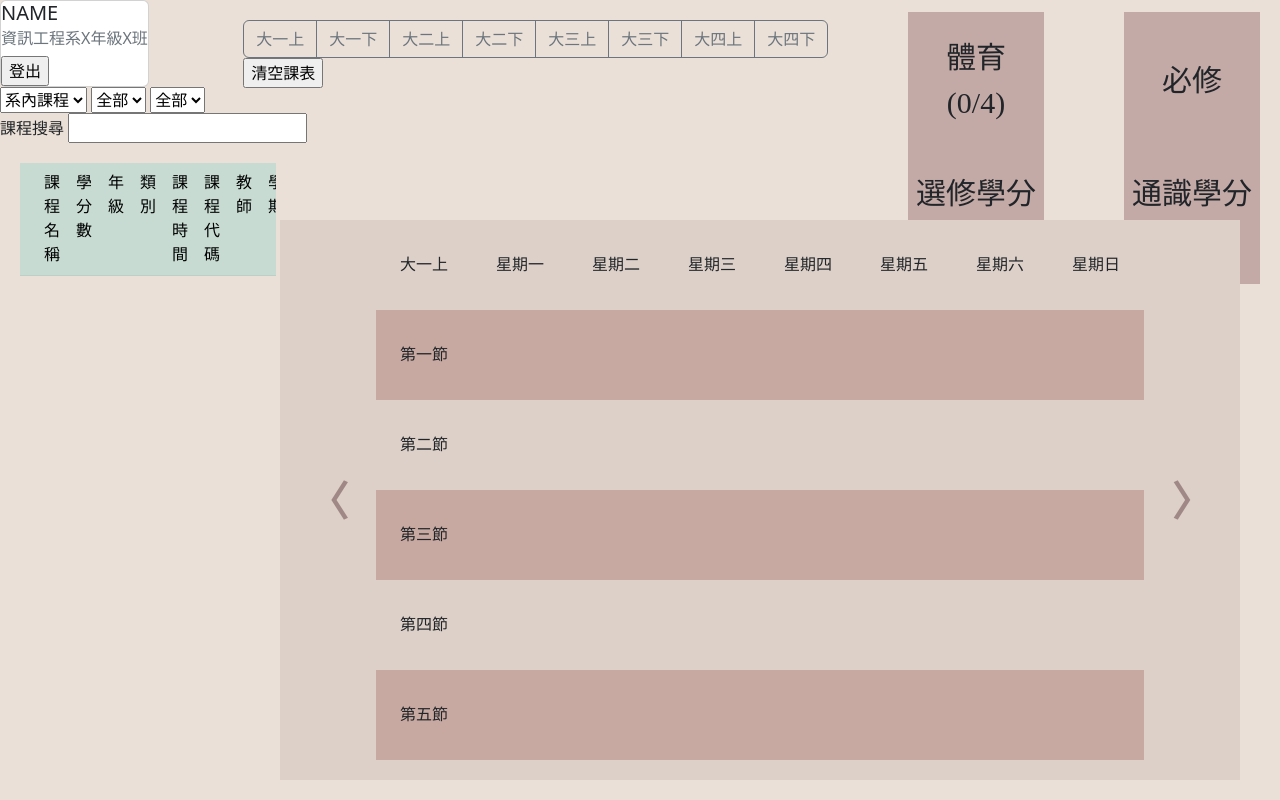
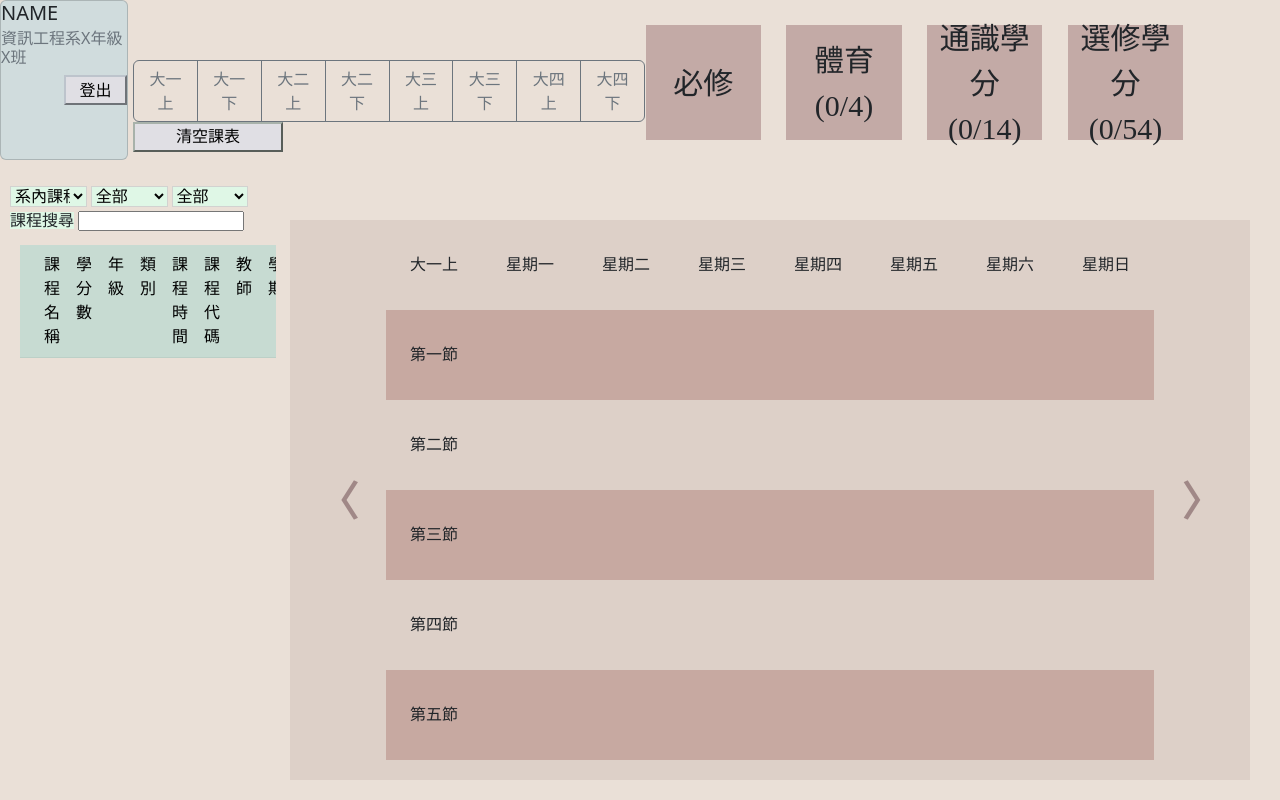
Before and after one commit to Yupoer/WP_project, a plain HTML site: page index.html in a window 1280 px wide. Drawn offline with nearby package versions, Linux system fonts and the light colour scheme; no server answers; a web font is replaced by a local one.

Commit message:
Add files via upload

```diff
--- a/style_table.css
+++ b/style_table.css
@@ -4,72 +4,167 @@ body {
     background-color: #EAE0D7;
     margin: 0;
 }
-/*****************************學年***********************************/
-.semester{
-    display: flex;
-    width: 50vw;
-    height: 15vh;
+
+.up {
     position: absolute;
-    margin-left: 35px;
-    margin-top: 20px;
-    right: 31%;
-
+    width: 100%;
 }
 
-.year{
-
+.logd {
+    position: relative;
+    bottom: 0px;
 }
 
-/*****************************學分分類***********************************/
+.logout {
+    position: relative;
+    float: right;
+    width: 50%;
+    background-color: #E0DFE4;
+    border-color: #BDC4CC;
+}
+
+
+/*****************************個人資料***********************************/
+.card {
+    width: 10vw;
+    height: 20vh;
+    background-color: #D0DCDD;
+}
+
+
+/*****************************學年***********************************/
+.semester {
+    width: 40vw;
+    height: 25vh;
+    position: relative;
+    left: 5px;
+}
+
+.sem_in {
+    right: 0px;
+    width: 100%;
+    height: 40%;
+    position: relative;
+    top: 50%;
+    transform: translate(0, -50%);
+}
+
+
+
+/***************************學分分類*********************************/
 .typesetting {
-    position: absolute;
+    position: relative;
     float: right;
-    width: 50vw;
-    height: 20vh;
+    width: 45vw;
+    height: 25vh;
     right: 20px;
 }
 
 .group {
     position: relative;
-    float: right;
     width: 100%;
-    height: 85%;
+    height: 75%;
     top: 50%;
-    transform: translate(0, -50%);
+    left: 50%;
+    transform: translate(-50%, -50%);
 }
 
 .credit {
-    float: right;
-    margin-left: 80px;
-    height: 100%;
-    width: 17vh;
+    float: left;
+    margin-left: 2vw;
+    height: 9vw;
+    width: 9vw;
     text-align: center;
     font-family: 'cwTeXYen';
     font-size: 30px;
     cursor: pointer;
     background-color: #C3AAA6;
 }
+
 /****************************************************************/
 
 table {
     border-collapse: collapse;
     font-family: 'cwTeXYen';
 }
-/**************資料庫********************/
-.database{
-    overflow: auto;
-    margin: 20px;
-    height: 70vh;
-    width: 20vw;
+
+/****************資料庫********************/
+select {
+    background-color: #DFF7E6;
+    border-color: #D2D2D0;
+    width: 30%;
 }
 
-/**************課表********************/
+.search {
+    position: relative;
+    width: 65%;
+    height: 20px;
+}
+
+#clear {
+    position: relative;
+    width: 150px;
+    background-color: #E0DFE4;
+    border-color: #A8B2AA;
+    font-family: 'cwTeXYen'
+}
+
+.seardiv {
+    float: left;
+    position: relative;
+    right: 0px;
+}
+
+.searword {
+    background-color: #DFF7E6;
+}
+
+.database {
+    overflow: auto auto;
+    position: relative;
+    bottom: 0px;
+    margin: 20px;
+    height: 90%;
+    width: 100%;
+}
+
+.data-in {
+    position: relative;
+    width: 100%;
+    left: 50%;
+    bottom: 0px;
+    transform: translate(-50%, 0%);
+}
+
+.lefbot {
+    font-family: 'cwTeXYen';
+    position: absolute;
+    width: 20vw;
+    height: 75vh;
+    bottom: 15px;
+}
+
+.lefbot_in {
+    position: relative;
+    left: 50%;
+    transform: translate(-50%, 0%);
+}
+
+.selgroup {
+    position: relative;
+    height: 10%;
+    width: 100%;
+    left: 10px;
+    float: left;
+}
+
+/***************課表********************/
 
 .wrapper {
     position: absolute;
     float: left;
     bottom: 0px;
-    right: 20px;
+    right: 10px;
     background-color: #ddd0c8;
     width: 75vw;
     height: 70vh;
@@ -98,13 +193,16 @@ table {
     background-color: #ddd0c8;
 }
 
-
+::-webkit-scrollbar-corner {
+    background-color: #EAE0D7;
+}
 
 ::-webkit-scrollbar-track-piece {
     background: transparent;
 }
 
 ::-webkit-scrollbar {
+    height: 10px;
     width: 10px;
 }
 
@@ -147,9 +245,8 @@ table {
 }
 
 .requiredclass {
-    font-size: 40px;
+    font-size: 25px;
     color: #8D6B61;
-    line-height: 150px;
 }
 
 .optionalclass {
@@ -160,8 +257,8 @@ table {
 
 .cross {
     position: relative;
-    top: -100px;
-    left: 420px;
+    top: -50px;
+    right: -400px;
     cursor: pointer;
     font-size: 30px;
     color: #9297AB;
@@ -185,7 +282,7 @@ table {
     padding-right: 150px;
     display: none;
     width: 900px;
-    height: 450px;
+    height: 500px;
     text-align: center;
     font-family: 'cwTeXYen';
 }
```
